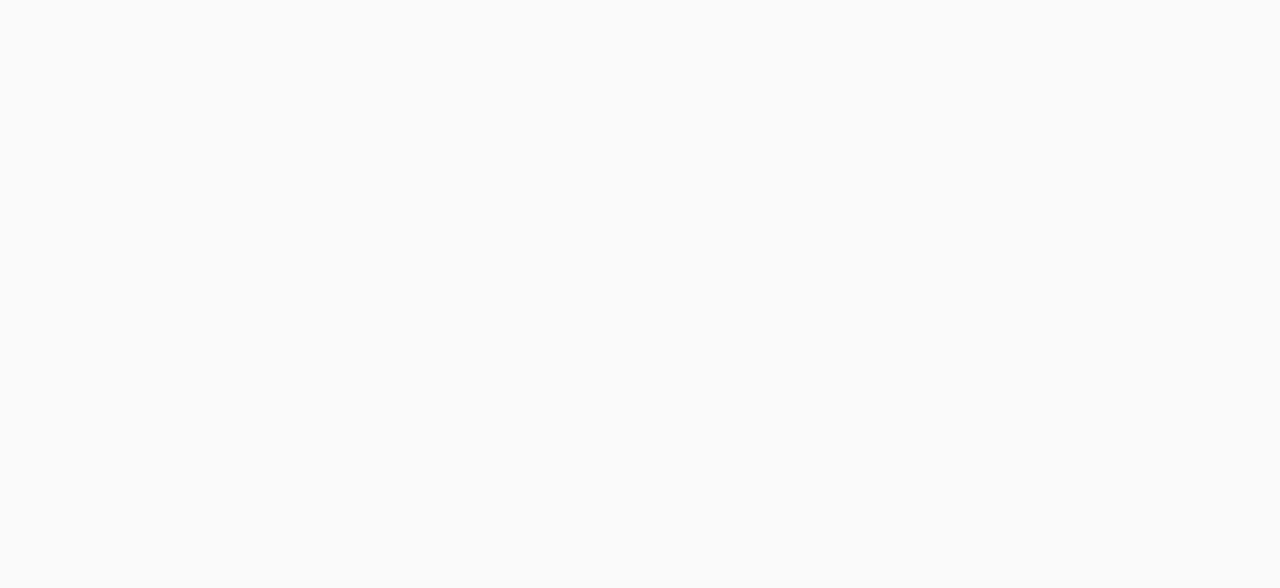
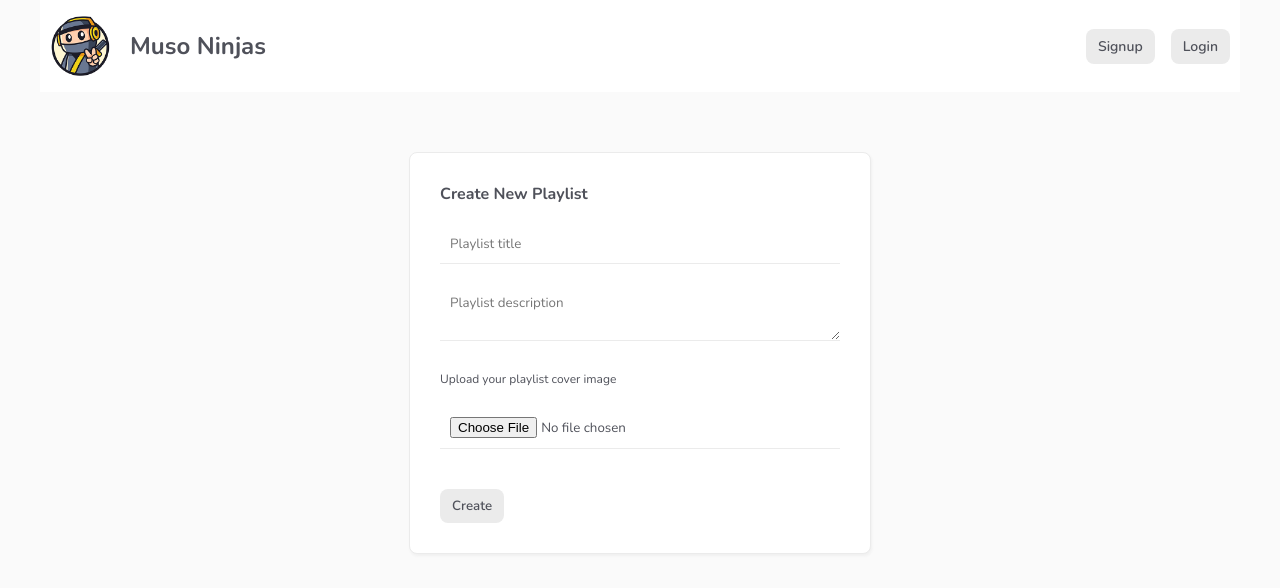
Before and after one commit to massimilianoporzio/muso-ninjas, a Vue app: page /playlists/create in a window 1280 px wide. Before the commit this address had no page. Shown: the top 588 px of the page. Built offline with nearby package versions, Linux system fonts and the light colour scheme; no server answers.

Commit message:
inizio playlist

```diff
--- a/src/App.vue
+++ b/src/App.vue
@@ -1,9 +1,15 @@
 <template>
   <div class="content">
+    <Navbar/>
     <router-view/>
   </div>
 
 </template>
+
+<script setup>
+
+import Navbar from "@/components/Navbar";
+</script>
 
 <style>
 .content{
--- /dev/null
+++ b/src/components/Navbar.vue
@@ -0,0 +1,68 @@
+<template>
+  <div class="navbar">
+    <nav>
+      <img src="@/assets/ninja.png" alt="ninja logo">
+      <h1><router-link :to="{name:'Home'}">Muso Ninjas</router-link></h1>
+      <div class="links">
+        <div v-if="user">
+          <button @click="handleClick">Logout</button>
+        </div>
+        <div v-else>
+          <router-link class="btn" :to="{name:'Signup'}">Signup</router-link>
+          <router-link class="btn" :to="{name:'Login'}">Login</router-link>
+        </div>
+
+      </div>
+    </nav>
+  </div>
+</template>
+
+<script setup>
+
+import {useRouter} from "vue-router";
+import useLogout from "@/composables/useLogout";
+import getUser from "@/composables/getUser";
+
+const name = "Navbar"
+const router = useRouter()
+const {logout, error, isPending} = useLogout()
+const handleClick = async ()=>{
+  await logout()
+  if(!error.value){
+    console.log("USER LGOGED OUT - - - -")
+    router.push({name: 'Login'})
+  }
+}
+
+const {user} = getUser()
+
+</script>
+
+<style scoped>
+.navbar {
+  padding: 16px 10px;
+  margin-bottom: 60px;
+  background: white;
+}
+nav{
+  display: flex;
+  align-items: center;
+  max-width: 1200px;
+  margin: 0 auto;
+}
+nav h1 {
+  margin-left: 20px;
+}
+nav .links {
+  margin-left: auto;
+}
+
+nav .links a,button {
+  margin-left: 16px;
+  font-size: 14px;
+}
+
+nav img {
+  max-height: 60px;
+}
+</style>
--- a/src/router/index.js
+++ b/src/router/index.js
@@ -2,6 +2,7 @@ import { createRouter, createWebHistory } from 'vue-router'
 import Home from '../views/Home.vue'
 import Login from "@/views/auth/Login";
 import Signup from "@/views/auth/Signup";
+import CreatePlaylist from "@/views/playlists/CreatePlaylist"
 
 const routes = [
   {
@@ -18,6 +19,12 @@ const routes = [
     path: '/signup',
     name: 'Signup',
     component: Signup
+  },
+    // playlist
+  {
+    path: '/playlists/create',
+    name: 'CreatePlaylist',
+    component: CreatePlaylist
   }
 
 ]
--- a/src/views/auth/Signup.vue
+++ b/src/views/auth/Signup.vue
@@ -11,8 +11,12 @@
 </template>
 
 <script setup>
+onMounted(()=>{
+  error.value = null
+})
 
-import {ref} from "vue";
+
+import {onMounted, ref} from "vue";
 import useSignup from "@/composables/useSignup";
 
 const name = "Signup"
@@ -29,6 +33,8 @@ const handleSubmit = async ()=>{
     console.log("User signed up!")
   }
 }
+
+
 </script>
 
 <style scoped>
--- /dev/null
+++ b/src/views/playlists/CreatePlaylist.vue
@@ -0,0 +1,41 @@
+<template>
+  <form @submit.prevent="handleSubmit">
+    <h4>Create New Playlist</h4>
+    <input type="text" required placeholder="Playlist title" v-model="title">
+    <textarea required placeholder="Playlist description" v-model="description"></textarea>
+    <label>Upload your playlist cover image</label>
+    <input type="file">
+    <div class="error">{{error}}</div>
+    <button>Create</button>
+  </form>
+</template>
+
+<script setup>
+import {ref} from "vue";
+const name = "CreatePlaylist"
+const title = ref('')
+const description = ref('')
+
+const handleSubmit = () => {
+
+}
+
+</script>
+
+<style scoped>
+form {
+  background: white;
+}
+input[type="input"]{
+  margin: 0;
+  padding: 0;
+}
+label{
+  display: block;
+  font-size: 12px;
+  margin-top: 30px;
+}
+button {
+  margin-top: 20px;
+}
+</style>
```
Also changed, not shown: src/assets/ninja.png (added).
